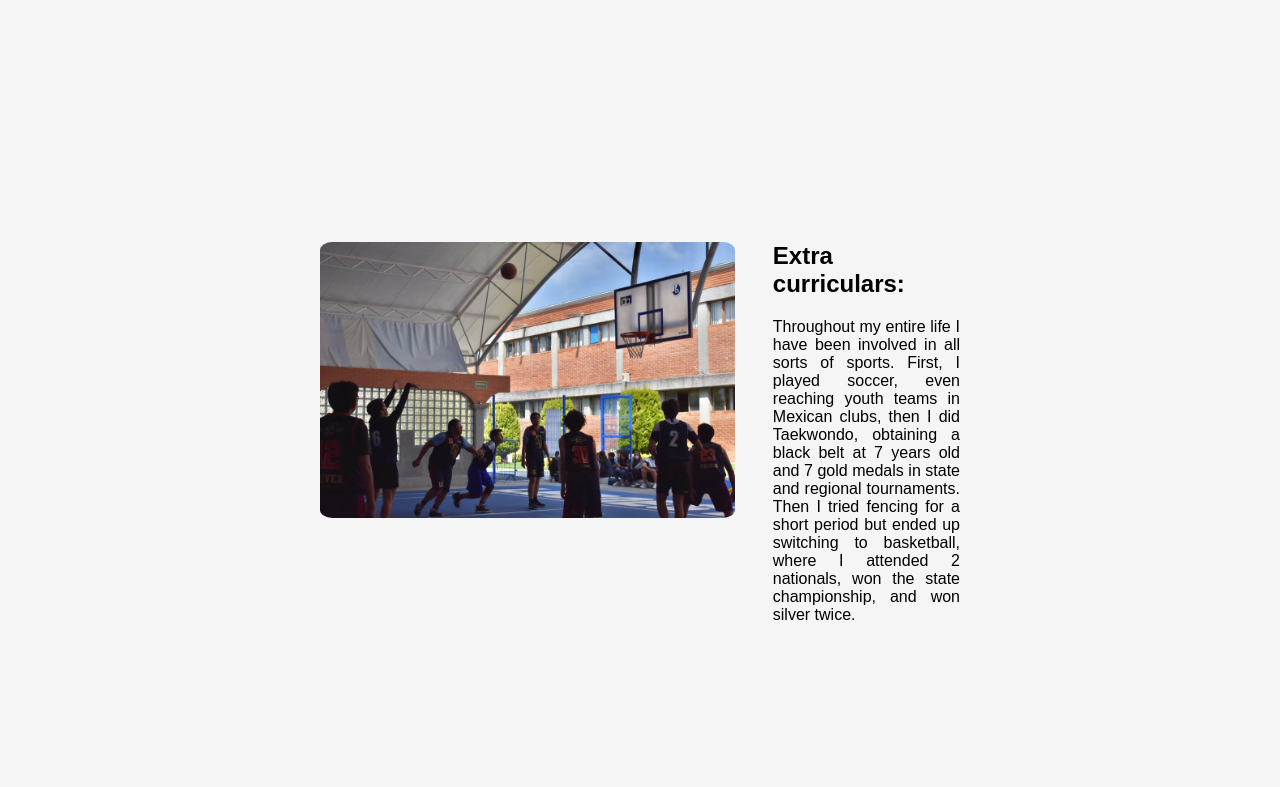
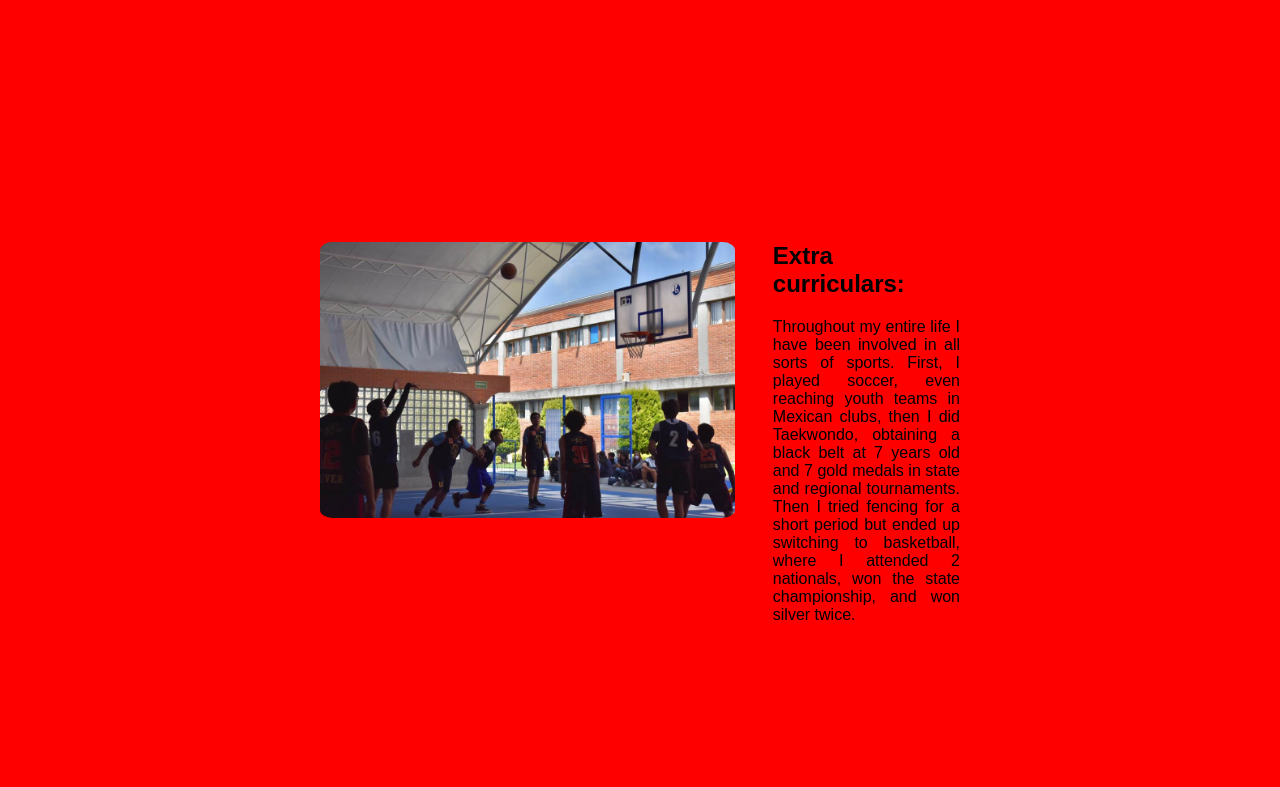
Before and after one commit to rafgp/rafgp.github.io, a plain HTML site: page profile.html in a window 1280 px wide. Shown: the part 516-1303 px from the top of the page. Drawn offline with Linux system fonts and the light colour scheme.

Commit message:
modified

```diff
--- a/style.css
+++ b/style.css
@@ -1,5 +1,5 @@
 body, html {
-    background-color: whitesmoke;
+    background-color: red;
     margin: 0;
     padding: 0;
     font-family: Arial, sans-serif;
```
